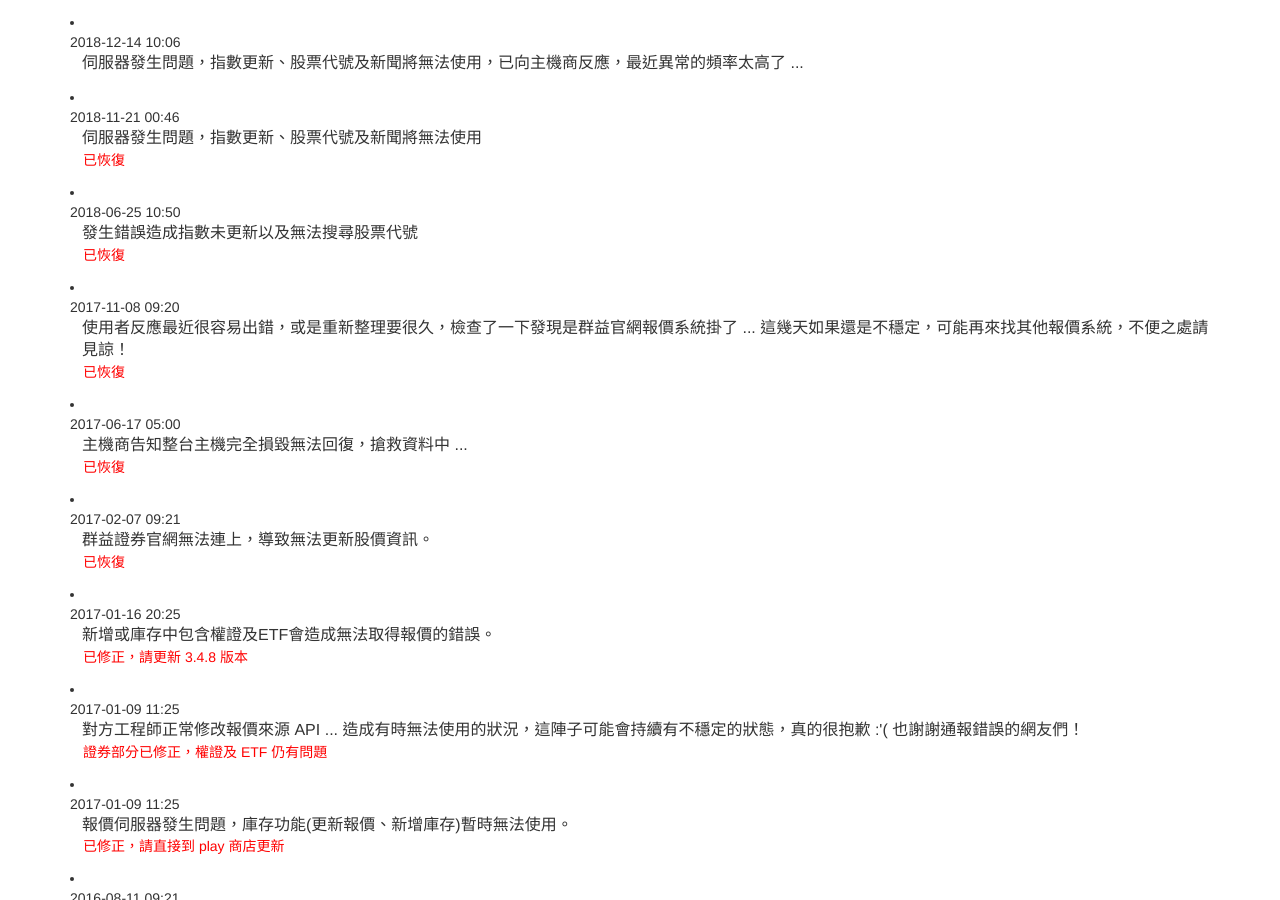
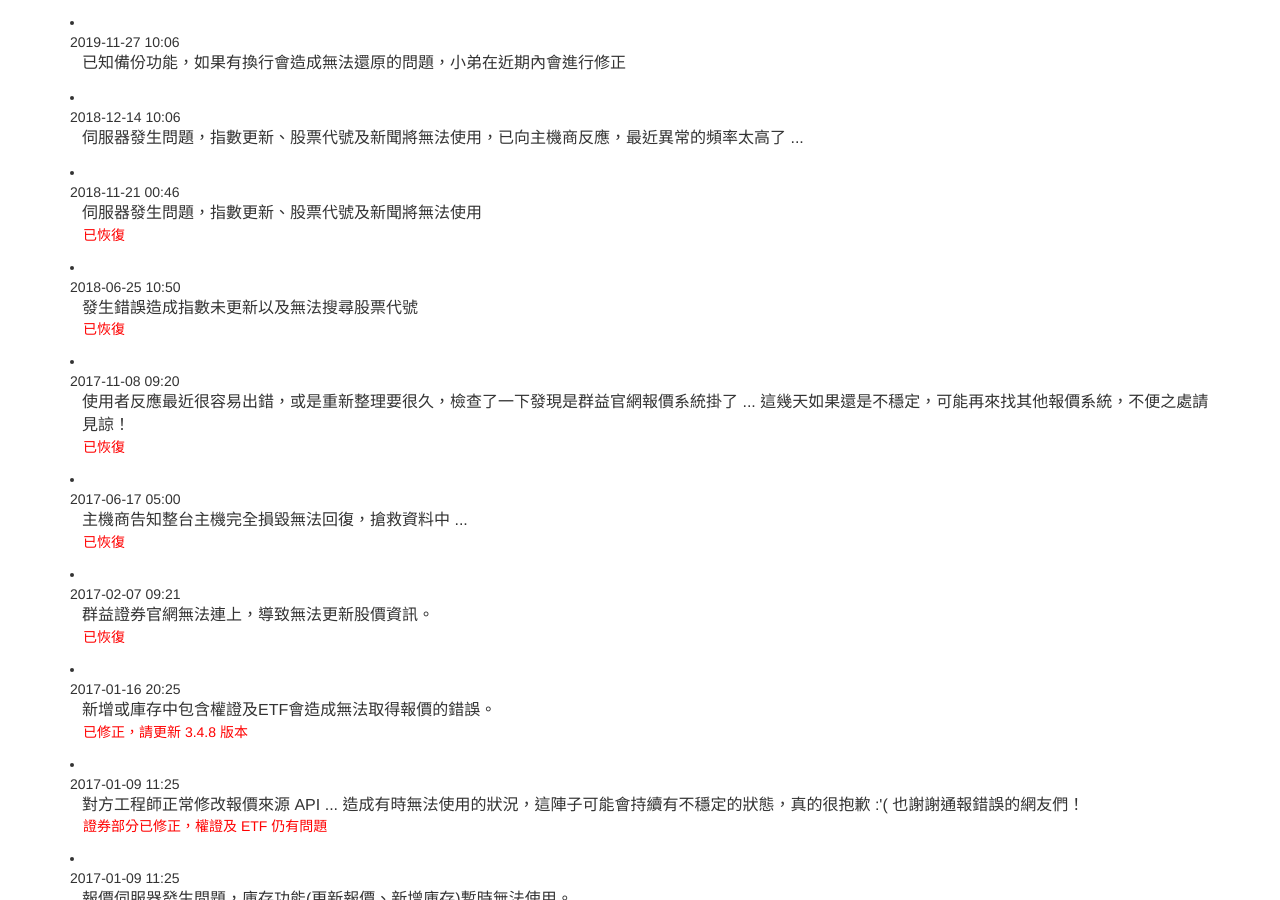
Before and after one commit to s9134131/s9134131.github.io, a Jekyll site: the page latest.html, which Jekyll copies as it is, in a window 1280 px wide and 900 px high. Built offline with Jekyll 4.4.1, drawn with Linux system fonts in a browser that asks for light colours.

Commit message:
Update latest.html

```diff
--- a/latest.html
+++ b/latest.html
@@ -34,6 +34,11 @@
 </head>
 <body>
 <div class=container>
+	<li>
+		<div class="time">2019-11-27 10:06</div>
+		<div class="title">已知備份功能，如果有換行會造成無法還原的問題，小弟在近期內會進行修正</div>
+		<div class="status"></div>
+	</li>
 	<li>
 		<div class="time">2018-12-14 10:06</div>
 		<div class="title">伺服器發生問題，指數更新、股票代號及新聞將無法使用，已向主機商反應，最近異常的頻率太高了 ...</div>
```
